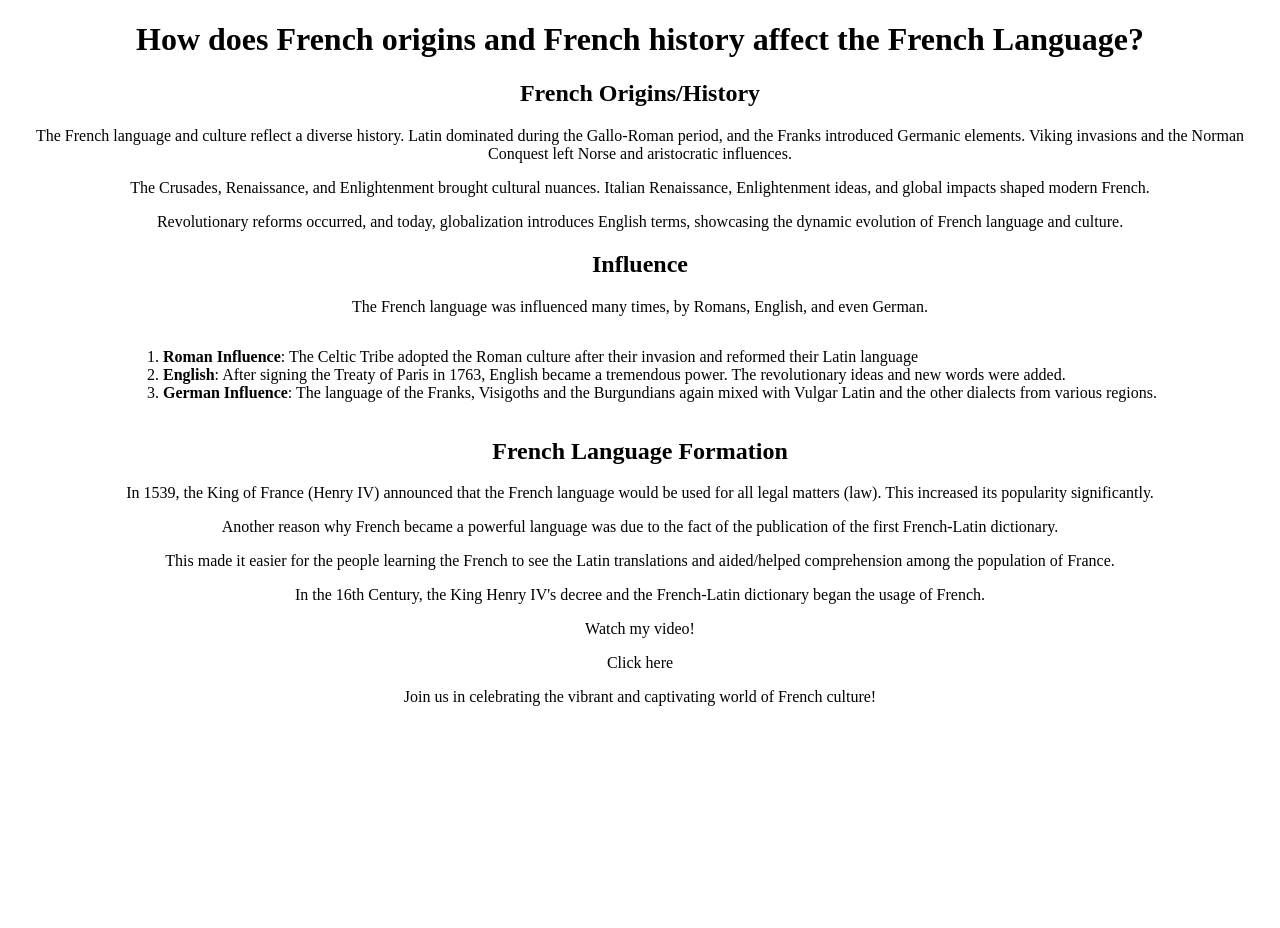
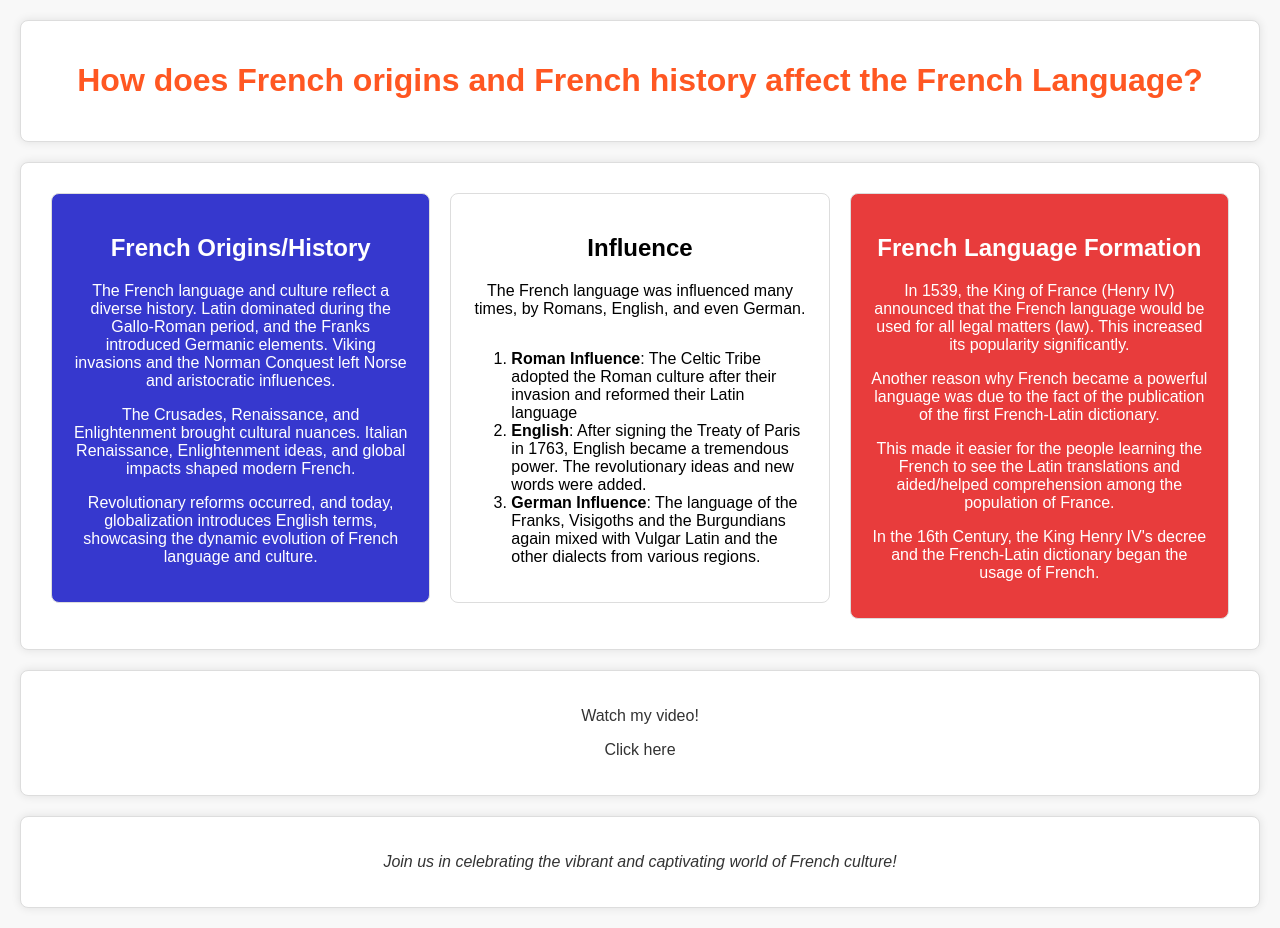
Before and after one commit to Mountains-CSS/languages-week, a React (Create React App) app: page / in a window 1280 px wide. Before the commit the page ends 800 px from the top, so only its background shows below. Built offline with nearby package versions, Linux system fonts and the light colour scheme.

Commit message:
Update App.css

```diff
--- a/src/App.css
+++ b/src/App.css
@@ -1,38 +1,77 @@
+/* App.css */
+body {
+  font-family: 'Arial', sans-serif;
+  margin: 0;
+  padding: 0;
+  background-color: #f8f8f8;
+  color: #333;
+}
+
 .App {
   text-align: center;
 }
 
-.App-logo {
-  height: 40vmin;
-  pointer-events: none;
+.header, .info-section, .footer, .link{
+  margin: 20px;
+  padding: 20px;
+  border: 1px solid #ddd;
+  border-radius: 8px;
+  background-color: #fff;
+  box-shadow: 0 0 10px rgba(0, 0, 0, 0.1);
 }
 
-@media (prefers-reduced-motion: no-preference) {
-  .App-logo {
-    animation: App-logo-spin infinite 20s linear;
-  }
+.header h1 {
+  color: #ff5722;
 }
 
-.App-header {
-  background-color: #282c34;
-  min-height: 100vh;
-  display: flex;
-  flex-direction: column;
-  align-items: center;
-  justify-content: center;
-  font-size: calc(10px + 2vmin);
-  color: white;
+.footer p {
+  font-style: italic;
 }
 
-.App-link {
-  color: #61dafb;
+.info-section {
+  display: flex;
+  flex-wrap: wrap;
+  justify-content: space-around;
+  align-items: flex-start;
 }
 
-@keyframes App-logo-spin {
-  from {
-    transform: rotate(0deg);
-  }
-  to {
-    transform: rotate(360deg);
-  }
+.section-heading1 {
+  flex: 1;
+  margin: 10px;
+  padding: 20px;
+  border: 1px solid #ddd;
+  border-radius: 8px;
+  background-color: rgb(54, 56, 206);
+  color:white;
 }
+
+.section-heading2 {
+  flex: 1;
+  margin: 10px;
+  padding: 20px;
+  border: 1px solid #ddd;
+  border-radius: 8px;
+  background-color: rgb(255, 255, 255);
+  color:black;
+}
+
+.section-heading3 {
+  flex: 1;
+  margin: 10px;
+  padding: 20px;
+  border: 1px solid #ddd;
+  border-radius: 8px;
+  background-color: rgb(232, 60, 60);
+  color:white;
+}
+
+
+.scroll-animate {
+  margin: 20px;
+  padding: 20px;
+  border: 1px solid #ddd;
+  border-radius: 8px;
+  background-color: #f9f9f9;
+}
+
+/* Add more styles and colors as needed */
```
